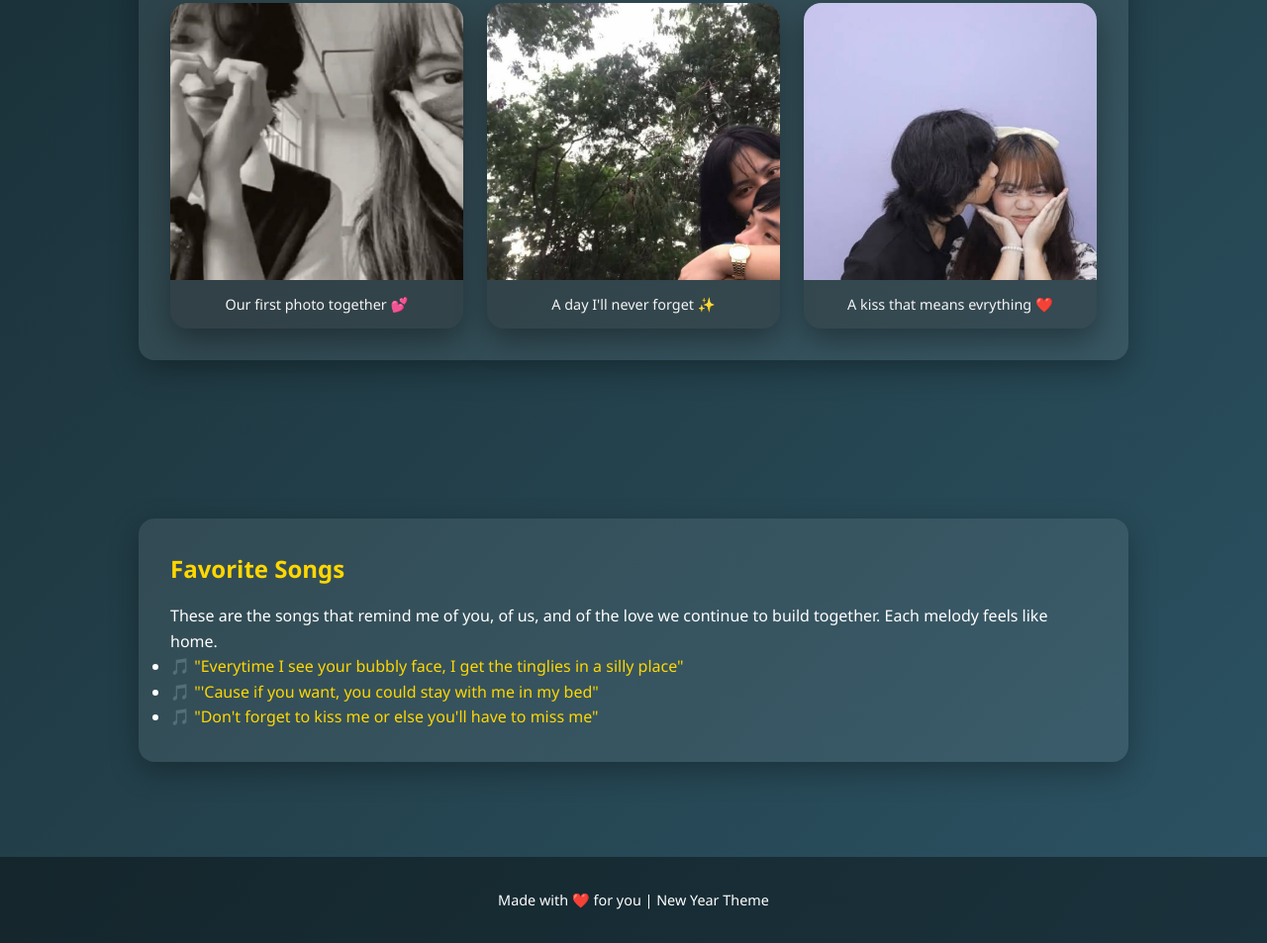
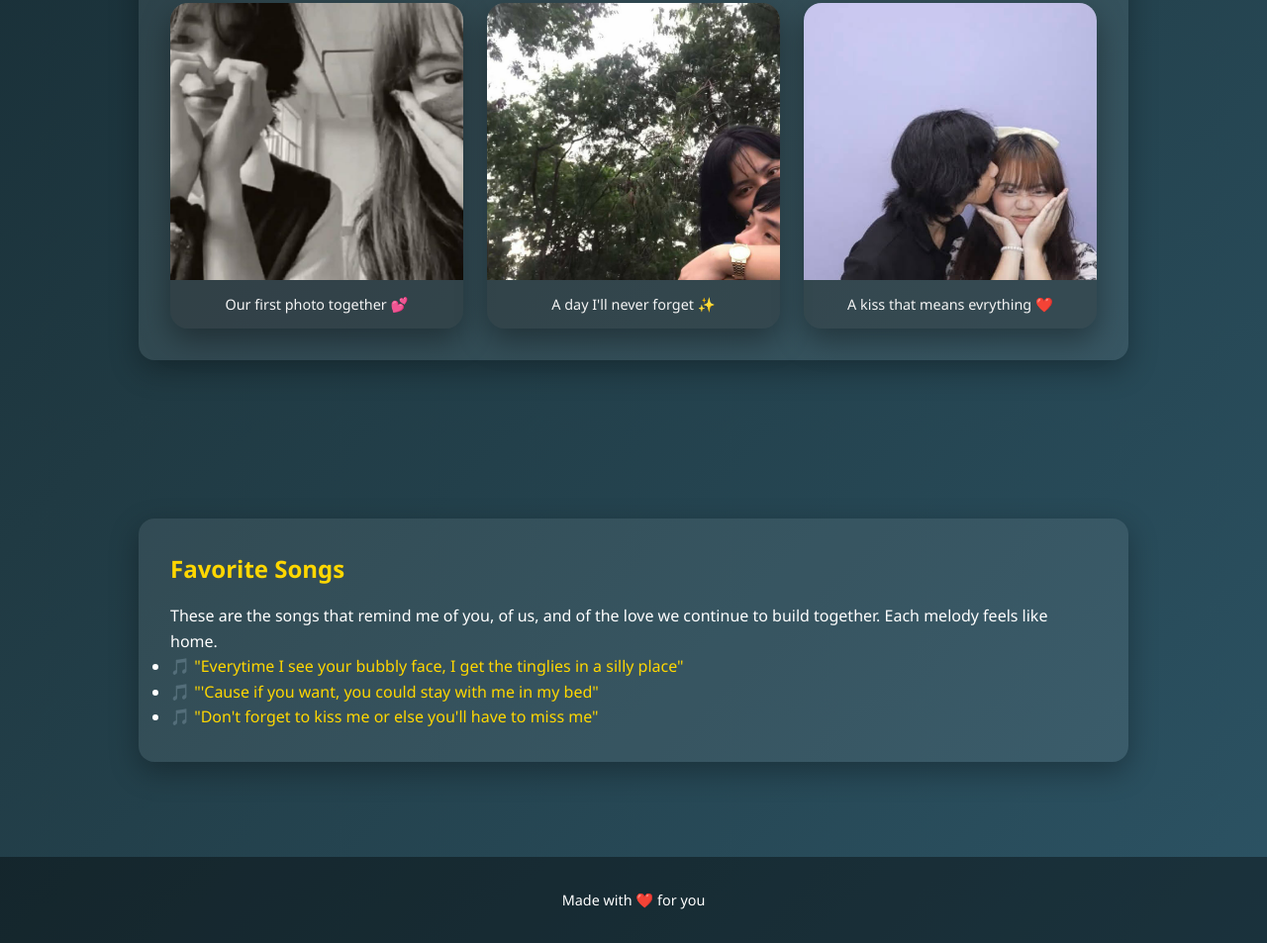
Before and after one commit to Yabaiii1107/Iloveyou, a plain HTML site: page index.html in a window 1280 px wide. Shown: the part 1115-2068 px from the top of the page at 99% size. Drawn offline with Linux system fonts and the light colour scheme.

Commit message:
Update index.html

```diff
--- a/index.html
+++ b/index.html
@@ -289,7 +289,7 @@
 
   <!-- ===== Footer ===== -->
   <footer>
-    <p>Made with ❤️ for you | New Year Theme</p>
+    <p>Made with ❤️ for you</p>
   </footer>
 
 </body>
```
